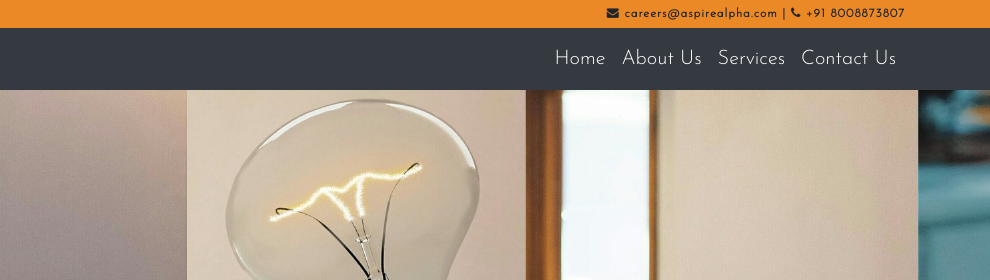
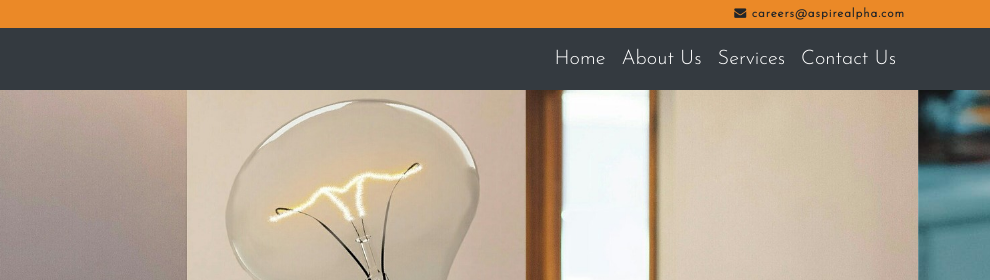
Before and after one commit to aspirealpha/aspirealpha.github.io, a plain HTML site: page index.html in a window 1280 px wide. Shown: the top 280 px of the page, 290-1280 px from the left. Drawn offline with nearby package versions, Linux system fonts and the light colour scheme.

Commit message:
Update index.html
updated with out conatact

```diff
--- a/index.html
+++ b/index.html
@@ -17,7 +17,7 @@
 
 <div id="home" class="headerInfo">
     <div class="container text-right">
-        <span><i class="fa fa-envelope"></i> careers@aspirealpha.com | <i class="fa fa-phone"></i> +91 8008873807</span>
+        <span><i class="fa fa-envelope"></i> careers@aspirealpha.com </span>
       </div>
 </div>
 <header class="bg-dark">
```
